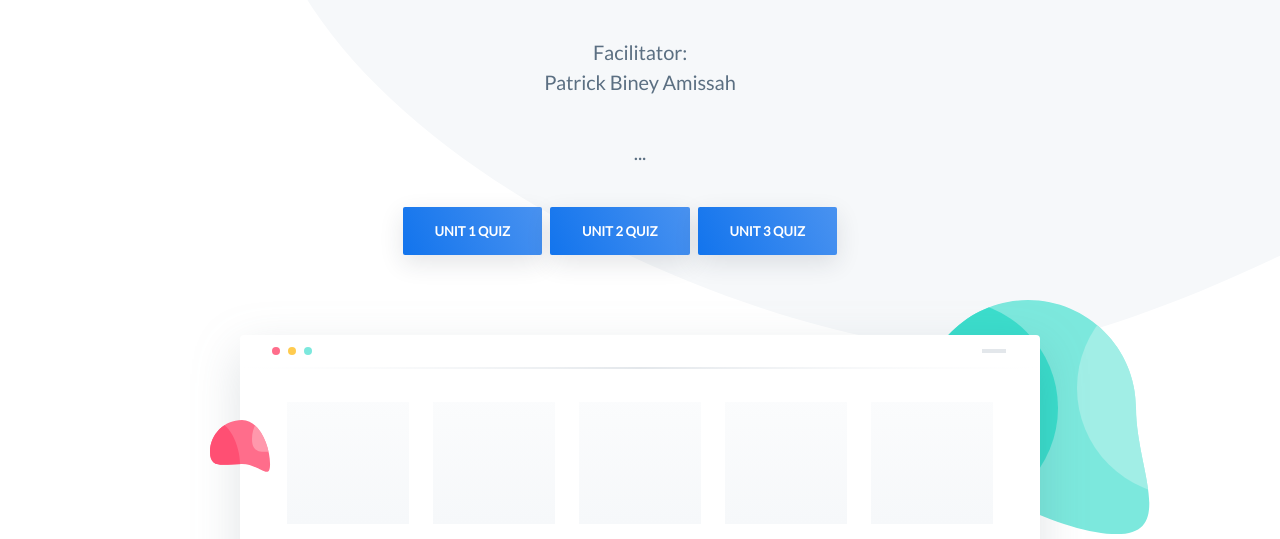
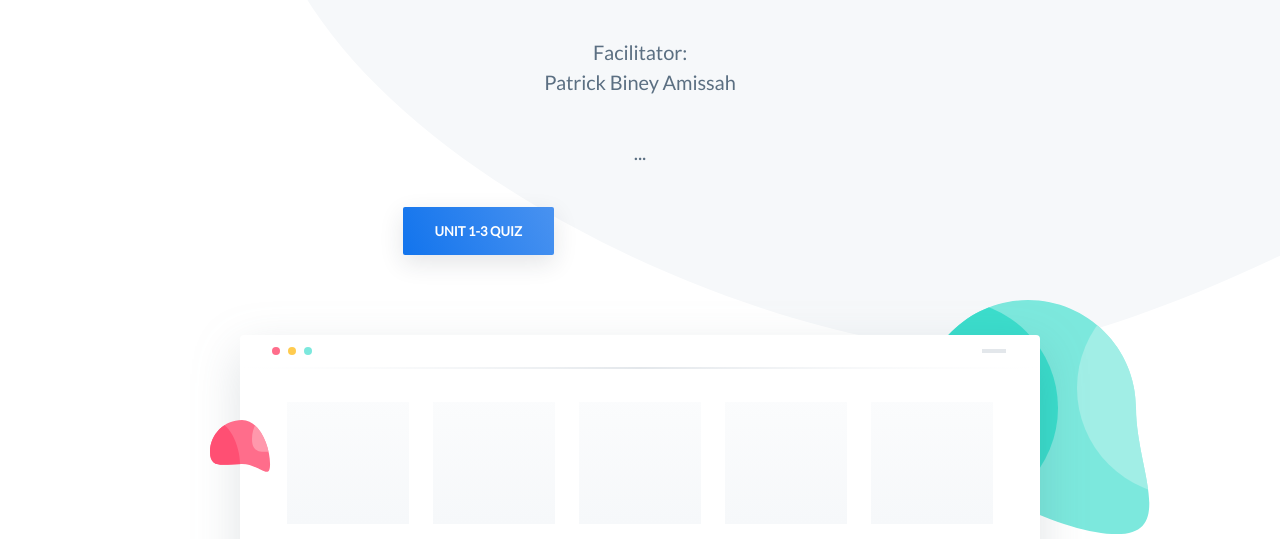
Before and after one commit to pbineys/tEBS, a plain HTML site: page index.html in a window 1280 px wide. Shown: the part 261-800 px from the top of the page. Drawn offline with nearby package versions, Linux system fonts and the light colour scheme.

Commit message:
Update index.html

```diff
--- a/index.html
+++ b/index.html
@@ -63,14 +63,14 @@
                                 <input class="input" type="email" name="email" placeholder="Your best email&hellip;">
                             </div> -->
                             <div class="control">
-                                <a class="button button-primary button-block button-shadow" href="ICTq/ICT.html" target="_blank">Unit 1 Quiz</a>
+                                <a class="button button-primary button-block button-shadow" href="EBS168_PQu123/ebs168_u1_2_3.html" target="_blank">Unit 1-3 Quiz</a>
                             </div>
-                            <div class="control">
+                           <!-- <div class="control">
                                 <a class="button button-primary button-block button-shadow" href="cmsoon.html">Unit 2 Quiz</a>
                             </div>
                             <div class="control">
                                 <a class="button button-primary button-block button-shadow" href="cmsoon.html">Unit 3 Quiz</a>
-                            </div>
+                            </div> -->
 
                         </div>
 
```
